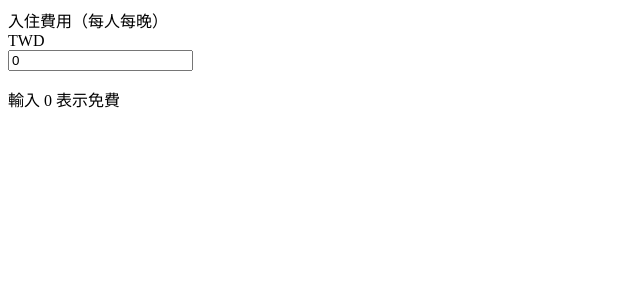
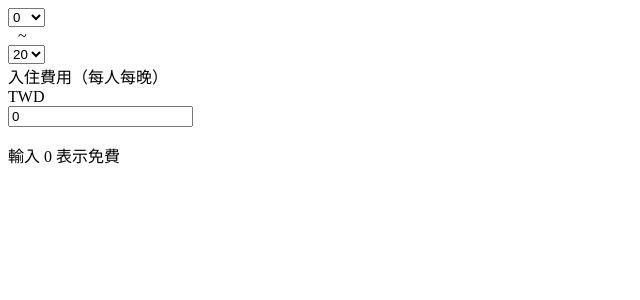
Before and after one commit to vicckuo/TestProject, a React (Create React App) app: page / in a window 1280 px wide. Shown: the top 300 px of the page, without its empty margins (0-640 px from the left). Built offline with nearby package versions, Linux system fonts and the light colour scheme.

Commit message:
feat: 年齡component

```diff
--- a/src/App.js
+++ b/src/App.js
@@ -1,8 +1,10 @@
+import { AgeGroupSelect } from './components/AgeGroupSelect';
 import { PriceInput } from './components/PriceInput';
 
 function App() {
   return (
     <div className='App'>
+      <AgeGroupSelect />
       <PriceInput />
     </div>
   );
--- a/src/components/AgeGroupSelect.js
+++ b/src/components/AgeGroupSelect.js
@@ -1,5 +1,79 @@
-import React from 'react';
+import React, { useState } from 'react';
+import { getNumberIntervals } from '../utils/processNumber';
 
 export const AgeGroupSelect = () => {
-  return <div>AgeGroupSelect</div>;
+  const maxAge = 20;
+  const [startAge, setStartAge] = useState(0);
+  const [endAge, setEndAge] = useState(maxAge);
+  const [disabledStartOptions, setDisabledStartOptions] = useState([]);
+  const [disabledEndOptions, setDisabledEndOptions] = useState([]);
+
+  const updateDisabledOptions = (newStartAge, newEndAge) => {
+    const intervals = [[newStartAge, newEndAge]];
+    const { notInclude } = getNumberIntervals(intervals);
+
+    const newDisabledStartOptions = [];
+    const newDisabledEndOptions = [];
+
+    notInclude.forEach(([start, end]) => {
+      if (start === 0) {
+        newDisabledEndOptions.push(
+          ...Array.from({ length: end - start + 1 }, (_, i) => i + start)
+        );
+      } else if (end === maxAge) {
+        newDisabledStartOptions.push(
+          ...Array.from({ length: end - start + 1 }, (_, i) => i + start)
+        );
+      }
+    });
+
+    setDisabledStartOptions(newDisabledStartOptions);
+    setDisabledEndOptions(newDisabledEndOptions);
+  };
+
+  const handleStartAgeChange = (event) => {
+    const newStartAge = parseInt(event.target.value, 10);
+    setStartAge(newStartAge);
+    updateDisabledOptions(newStartAge, endAge);
+  };
+
+  const handleEndAgeChange = (event) => {
+    const newEndAge = parseInt(event.target.value, 10);
+    setEndAge(newEndAge);
+    updateDisabledOptions(startAge, newEndAge);
+  };
+
+  return (
+    <div className='flex items-center justify-center'>
+      <select
+        value={startAge}
+        onChange={handleStartAgeChange}
+      >
+        {Array.from({ length: maxAge + 1 }, (_, i) => i).map((age) => (
+          <option
+            key={age}
+            value={age}
+            disabled={disabledStartOptions.includes(age)}
+          >
+            {age}
+          </option>
+        ))}
+      </select>
+      <div style={{ margin: '0 10px' }}>~</div>
+      <select
+        value={endAge}
+        onChange={handleEndAgeChange}
+      >
+        {Array.from({ length: maxAge + 1 }, (_, i) => i).map((age) => (
+          <option
+            key={age}
+            value={age}
+            disabled={disabledEndOptions.includes(age)}
+          >
+            {age}
+          </option>
+        ))}
+      </select>
+    </div>
+  );
 };
--- a/src/styles/global.css
+++ b/src/styles/global.css
@@ -3,7 +3,8 @@
 @tailwind utilities;
 
 @layer base {
-  input {
+  input,
+  select {
     @apply border text-sm rounded-sm block w-full p-2.5;
   }
   label {
```
